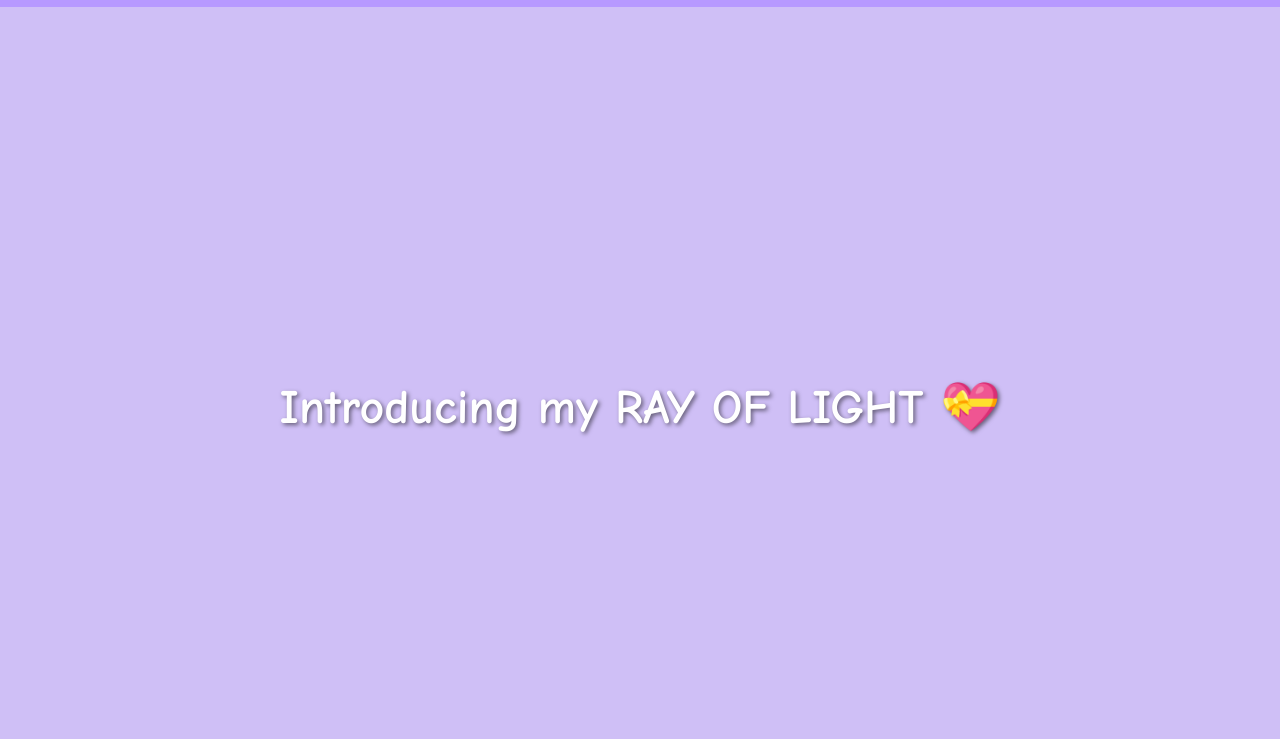
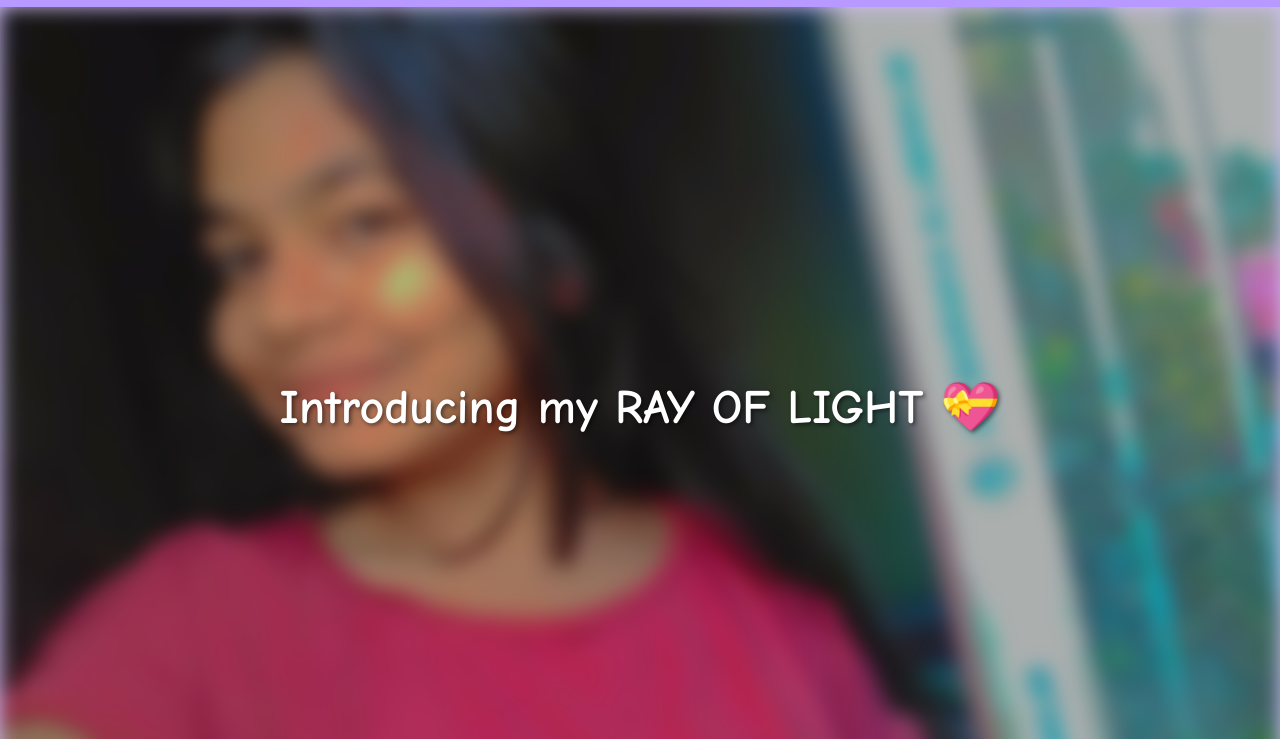
Before and after one commit to RitAm-DeV/My_Kutti, a plain HTML site: page index.html in a window 1280 px wide. Shown: the part 61-800 px from the top of the page. Drawn offline with Linux system fonts and the light colour scheme; files whose address does not match are found by name.

Commit message:
Updated meet_archi.css

```diff
--- a/CSS/meet_archi.css
+++ b/CSS/meet_archi.css
@@ -26,7 +26,7 @@ body {
     left: 0;
     width: 100%;
     height: 100%;
-    background-image: url('/Images/intro-bg-img-2nd-pink.jpg');
+    background-image: url('/intro-bg-img-2nd-pink.jpg');
     background-size: cover;
     background-position: center;
     background-repeat: no-repeat;
```
